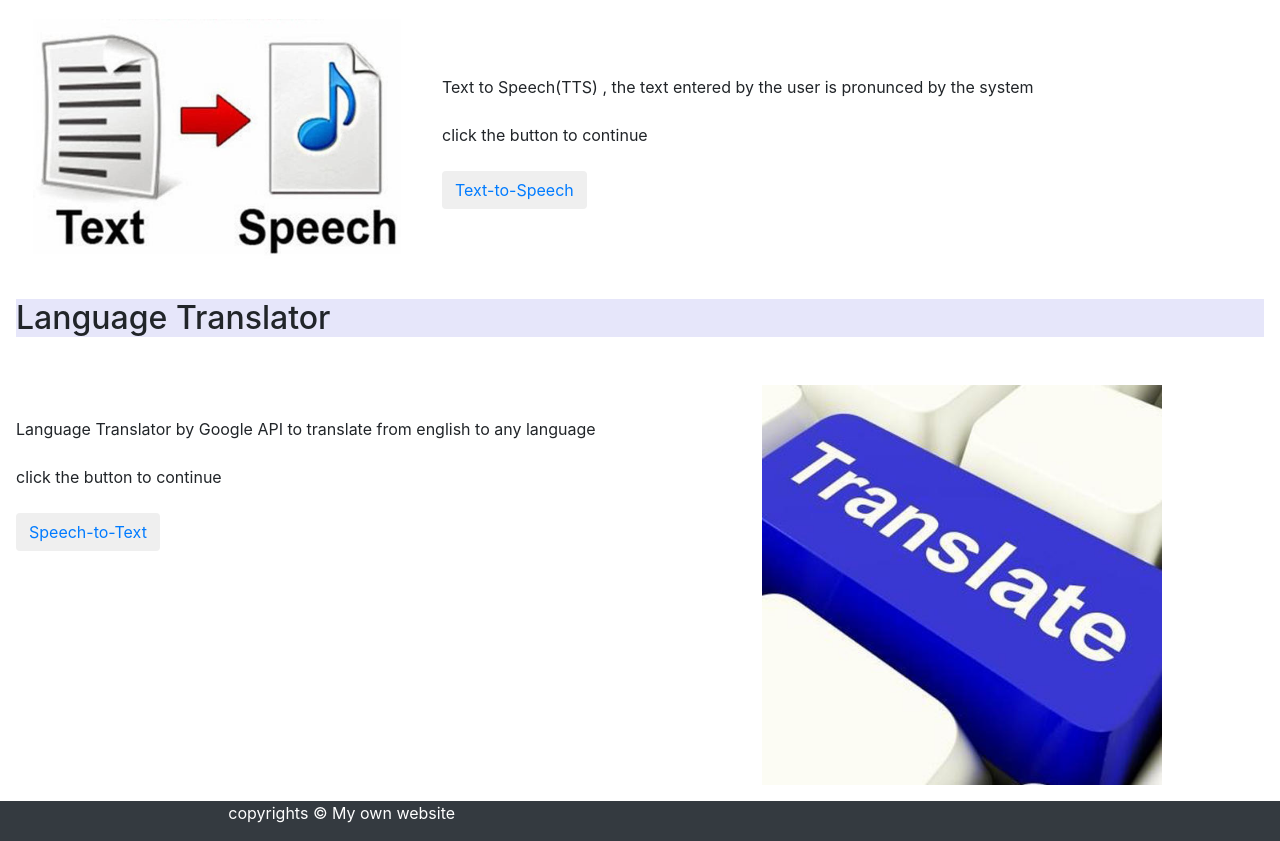
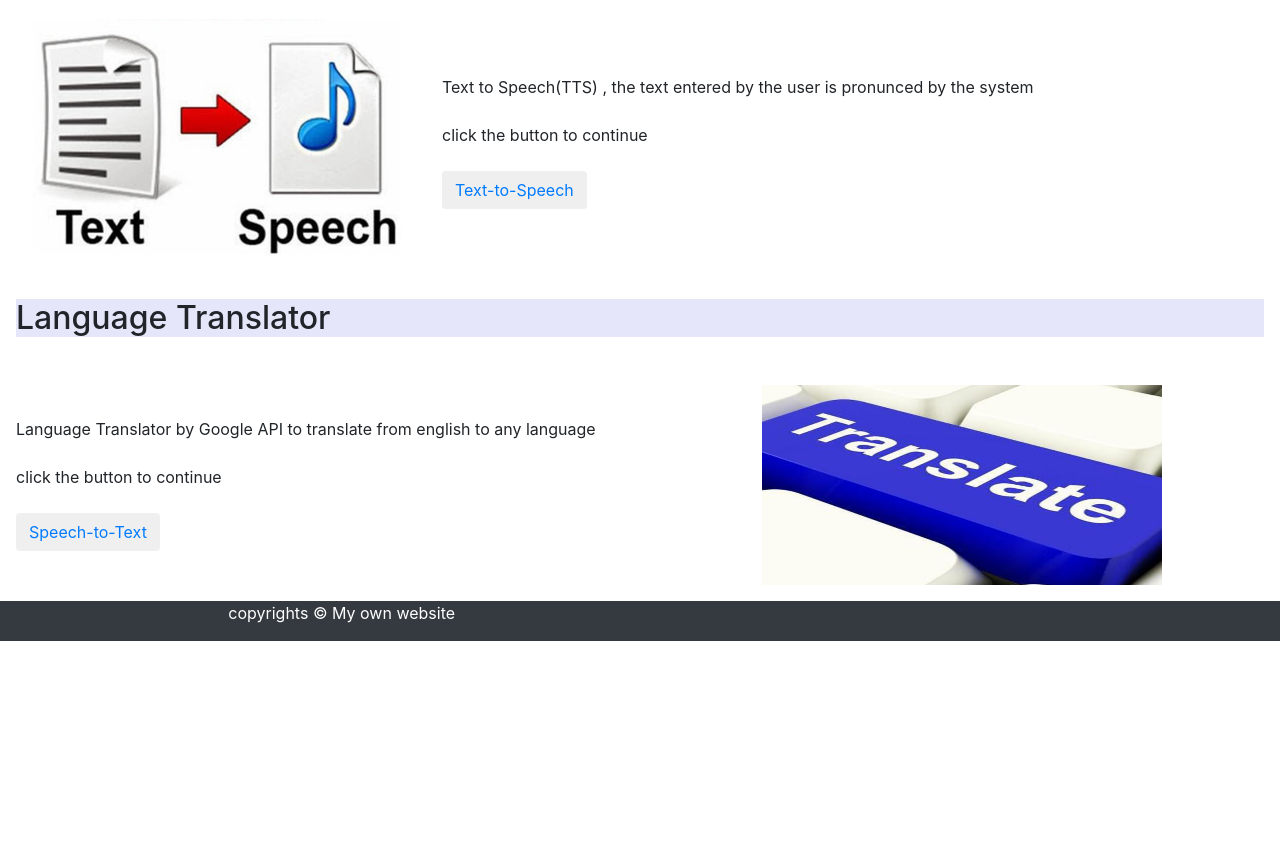
Before and after one commit to prasadkanika/TTS-STT, a plain HTML site: page index.html in a window 1280 px wide. Shown: the part 667-1508 px from the top of the page. After the commit the page ends 1308 px from the top, so only its background shows below. Drawn offline with nearby package versions, Linux system fonts and the light colour scheme; a script that the page names is missing.

Commit message:
Update index.html

```diff
--- a/index.html
+++ b/index.html
@@ -75,7 +75,7 @@
                 </div>
 
                 <div class='col-sm-4'>
-                    <img src="trans.jpg" class="mr-3 mt-3" style="width:400px">
+                    <img src="trans.jpg" class="mr-3 mt-3" style="width:400px" height=200>
                 </div>
         </div>
     </div>
```
